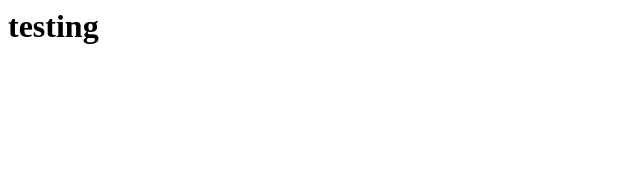
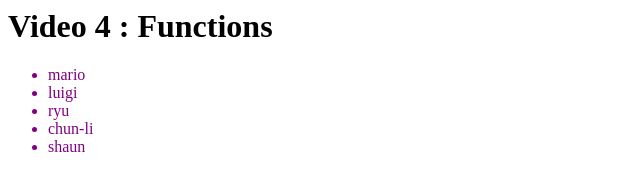
Before and after one commit to jlicmo2/javascript-training, a plain HTML site: page chapter_4/index.html in a window 1280 px wide. Shown: the whole page, without its empty margins (0-640 px from the left). Drawn offline with Linux system fonts and the light colour scheme.

Commit message:
Video 4:Functions
Completed Video #4

```diff
--- a/chapter_4/index.html
+++ b/chapter_4/index.html
@@ -5,7 +5,10 @@
     <title>Document</title>
 </head>
 <body>
-    <h1>testing</h1>
+    <h1>Video 4 : Functions</h1>
+
+    <ul class="people"></ul>
+
     <script src="sandbox.js"></script>
 </body>
 </html>
--- a/chapter_4/sandbox.js
+++ b/chapter_4/sandbox.js
@@ -14,8 +14,74 @@
 
 
 // arguments & parameters
-const speak = function(name = 'luigi'){
-    console.log(`good day ${name}`);
-};
+// const speak = function(name = 'luigi'){
+//     console.log(`good day ${name}`);
+// };
 
-speak();
+// speak();
+// speak('shaun')
+
+// returning values
+
+// const calcArea = function(radius){
+//     return  3.14 * radius**2;
+// }
+
+// const area = calcArea(10);
+// console.log(area);
+
+//OR
+// console.log(calcArea(10));
+
+
+// arrow function //When there is only ONE parameter, you can create this without brackets.
+// const calcArea = radius => 3.14 * radius**2;
+
+// console.log(calcArea(10));
+
+////////////// practice arrow functions
+// const greet = () =>'hello world';
+
+// console.log(greet());
+
+// const bill = (products,tax) =>{
+//     let total = 0;
+//     for(let i = 0; i < products.length;i++){
+//         total += products[i] + products[i] * tax;
+//     }
+//     return total;
+// }
+// console.log(bill([10,15,30],0.2))
+
+/////////////// Callbacks and foreach
+
+// const myFunc = (callbackFunc) => {
+//     let value = 50;
+//     callbackFunc(value);
+// }
+
+// myFunc(value=>{
+//     console.log(value);
+// })
+
+// let people = ['mario', 'luigi', 'ryu', 'chun-li', 'shaun'];
+
+// const logPerson = (person, index)=>{
+//     console.log(`${index} - Hello, ${person}`);
+// }
+
+// people.forEach(logPerson);
+
+// Get a reference to 'ul'
+const ul = document.querySelector('.people');
+
+const people = ['mario', 'luigi', 'ryu', 'chun-li', 'shaun'];
+
+let html = ``;
+
+people.forEach(function(person){
+    html += `<li style="color:purple">${person}</li>`;
+})
+
+console.log(html);
+ul.innerHTML = html;
```
